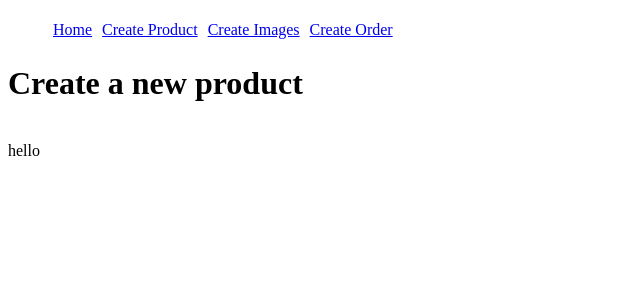
After one commit to i-naeem/dtsk, a Django app: page /create_product in a window 1280 px wide. The commit adds this page. Shown: the top 300 px of the page, without its empty margins (0-640 px from the left). Run offline with Django 5.2, Linux system fonts and the light colour scheme.

Commit message:
:construction: added `create_product` view

```diff
--- a/app/templates/base.html
+++ b/app/templates/base.html
@@ -14,7 +14,7 @@
       </style>
       <ul class="nav" style="display: flex; list-style-type: none">
         <li><a href="{% url 'app:index' %}">Home </a></li>
-        <li><a href="#">Create Product </a></li>
+        <li><a href="{% url 'app:create_product' %}">Create Product</a></li>
         <li><a href="#">Create Images</a></li>
         <li><a href="#">Create Order</a></li>
       </ul>
--- /dev/null
+++ b/app/templates/create_product.html
@@ -0,0 +1,10 @@
+{% extends "base.html" %} {% block content %}
+<main>
+  <h1>Create a new product</h1>
+  <form>
+    {% csrf_token %}
+    <br />
+    {{form}}
+  </form>
+</main>
+{% endblock content %}
--- a/app/urls.py
+++ b/app/urls.py
@@ -5,4 +5,5 @@ app_name = "app"
 urlpatterns = [
     path("", views.index, name="index"),
     path("product/<int:product_id>", views.product, name="product"),
+    path("create_product", views.create_product, name="create_product"),
 ]
--- a/app/views.py
+++ b/app/views.py
@@ -1,4 +1,4 @@
-from django.shortcuts import render, get_object_or_404, get_list_or_404
+from django.shortcuts import render, get_object_or_404
 from .models import Product
 
 
@@ -10,3 +10,9 @@ def index(request):
 def product(request, product_id):
     product = get_object_or_404(Product, pk=product_id)
     return render(request, 'detail.html', {"product": product})
+
+
+def create_product(request):
+    context = {"form": "hello"}
+
+    return render(request, 'create_product.html', context)
```
